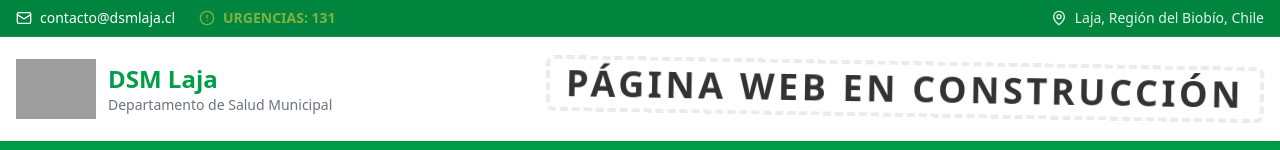
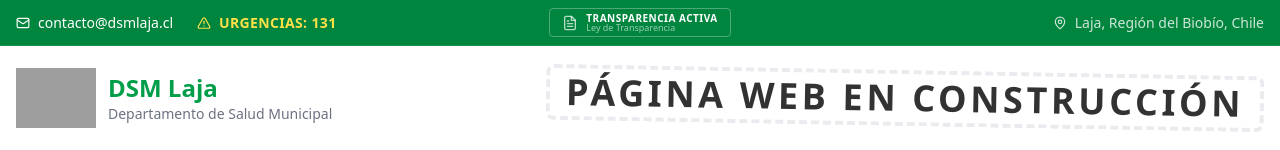
Before and after one commit to Joanclav/dsm-laja-angular, an Angular app: page / in a window 1280 px wide. Shown: the top 150 px of the page. Built offline with nearby package versions, Linux system fonts and the light colour scheme; grey boxes are pictures that could not be loaded.

Commit message:
style: center top bar layout and integrate transparency button

```diff
--- a/src/app/components/header/header.component.html
+++ b/src/app/components/header/header.component.html
@@ -1,25 +1,42 @@
 <header class="sticky top-0 z-50 flex flex-col w-full shadow-lg">
 
-  <div class="bg-dsm-dark text-white text-xs md:text-sm py-2 border-b border-white/10">
-    <div class="container mx-auto px-4 flex flex-col md:flex-row justify-between items-center gap-2">
+<div class="bg-dsm-dark text-white py-2 text-xs md:text-sm border-b border-white/10">
+  <div class="container mx-auto px-4 flex flex-col md:flex-row justify-between items-center gap-3 md:gap-0">
 
-      <div class="flex items-center gap-4 md:gap-6">
-        <div class="flex items-center gap-2 hover:text-gray-200 transition cursor-pointer">
-          <svg xmlns="http://www.w3.org/2000/svg" width="16" height="16" viewBox="0 0 24 24" fill="none" stroke="currentColor" stroke-width="2" stroke-linecap="round" stroke-linejoin="round"><rect width="20" height="16" x="2" y="4" rx="2"/><path d="m22 7-8.97 5.7a1.94 1.94 0 0 1-2.06 0L2 7"/></svg>
+    <div class="flex-1 flex justify-center md:justify-start items-center gap-4 md:gap-6 w-full md:w-auto">
+      <div class="flex items-center gap-2">
+        <svg xmlns="http://www.w3.org/2000/svg" width="14" height="14" viewBox="0 0 24 24" fill="none" stroke="currentColor" stroke-width="2" stroke-linecap="round" stroke-linejoin="round"><rect width="20" height="16" x="2" y="4" rx="2"/><path d="m22 7-8.97 5.7a1.94 1.94 0 0 1-2.06 0L2 7"/></svg>
           <span>contacto&#64;dsmlaja.cl</span>
-        </div>
-        <div class="flex items-center gap-2 font-bold text-yellow-300 animate-pulse">
-          <svg xmlns="http://www.w3.org/2000/svg" width="16" height="16" viewBox="0 0 24 24" fill="none" stroke="currentColor" stroke-width="2" stroke-linecap="round" stroke-linejoin="round"><circle cx="12" cy="12" r="10"/><line x1="12" x2="12" y1="8" y2="12"/><line x1="12" x2="12.01" y1="16" y2="16"/></svg>
+      </div>
+      <div class="flex items-center gap-2 font-bold text-yellow-300 tracking-wide">
+        <svg xmlns="http://www.w3.org/2000/svg" width="14" height="14" viewBox="0 0 24 24" fill="none" stroke="currentColor" stroke-width="2" stroke-linecap="round" stroke-linejoin="round"><path d="m21.73 18-8-14a2 2 0 0 0-3.48 0l-8 14A2 2 0 0 0 4 21h16a2 2 0 0 0 1.73-3Z"/><line x1="12" x2="12" y1="9" y2="13"/><line x1="12" x2="12.01" y1="17" y2="17"/></svg>
           <span>URGENCIAS: 131</span>
-        </div>
-      </div>
-
-      <div class="hidden md:flex items-center gap-2 opacity-90">
-        <svg xmlns="http://www.w3.org/2000/svg" width="16" height="16" viewBox="0 0 24 24" fill="none" stroke="currentColor" stroke-width="2" stroke-linecap="round" stroke-linejoin="round"><path d="M20 10c0 6-8 12-8 12s-8-6-8-12a8 8 0 0 1 16 0Z"/><circle cx="12" cy="10" r="3"/></svg>
-        <span>Laja, Región del Biobío, Chile</span>
       </div>
     </div>
+
+    <div class="flex-none flex justify-center">
+      <a href="https://www.portaltransparencia.cl/PortalPdT/directorio-de-organismos-regulados/?org=MU131"
+         target="_blank"
+         rel="noopener noreferrer"
+         class="flex items-center gap-2 py-1 px-3 rounded border border-white/30 hover:bg-white/10 hover:border-white transition-all group">
+
+        <svg xmlns="http://www.w3.org/2000/svg" width="16" height="16" viewBox="0 0 24 24" fill="none" stroke="currentColor" stroke-width="2" stroke-linecap="round" stroke-linejoin="round" class="text-white/70 group-hover:text-white transition-colors">
+          <path d="M14 2H6a2 2 0 0 0-2 2v16a2 2 0 0 0 2 2h12a2 2 0 0 0 2-2V8z"/><polyline points="14 2 14 8 20 8"/><line x1="16" x2="8" y1="13" y2="13"/><line x1="16" x2="8" y1="17" y2="17"/><polyline points="10 9 9 9 8 9"/></svg>
+
+        <div class="flex flex-col leading-none text-left">
+          <span class="text-[10px] font-bold uppercase text-white tracking-wider">Transparencia Activa</span>
+          <span class="text-[9px] text-white/60 group-hover:text-white/90 transition-colors">Ley de Transparencia</span>
+        </div>
+      </a>
+    </div>
+
+    <div class="flex-1 hidden md:flex justify-end items-center gap-2 text-white/80">
+      <svg xmlns="http://www.w3.org/2000/svg" width="14" height="14" viewBox="0 0 24 24" fill="none" stroke="currentColor" stroke-width="2" stroke-linecap="round" stroke-linejoin="round"><path d="M20 10c0 6-8 12-8 12s-8-6-8-12a8 8 0 0 1 16 0Z"/><circle cx="12" cy="10" r="3"/></svg>
+      <span>Laja, Región del Biobío, Chile</span>
+    </div>
+
   </div>
+</div>
 
 <div class="bg-white py-3 relative z-20 shadow-sm">
     <div class="container mx-auto px-4 flex flex-col md:flex-row md:justify-between md:items-center gap-3 md:gap-0">
```
